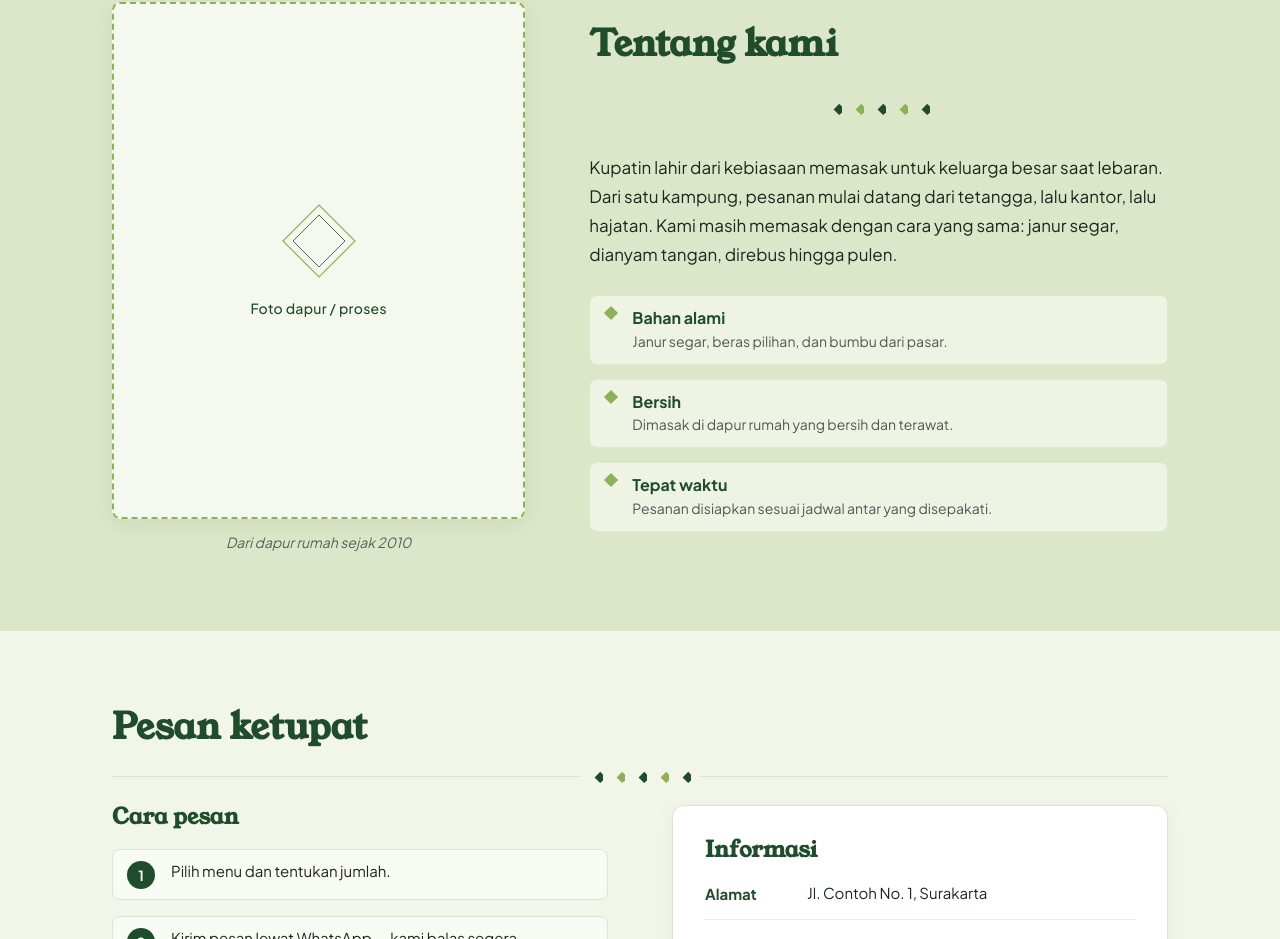
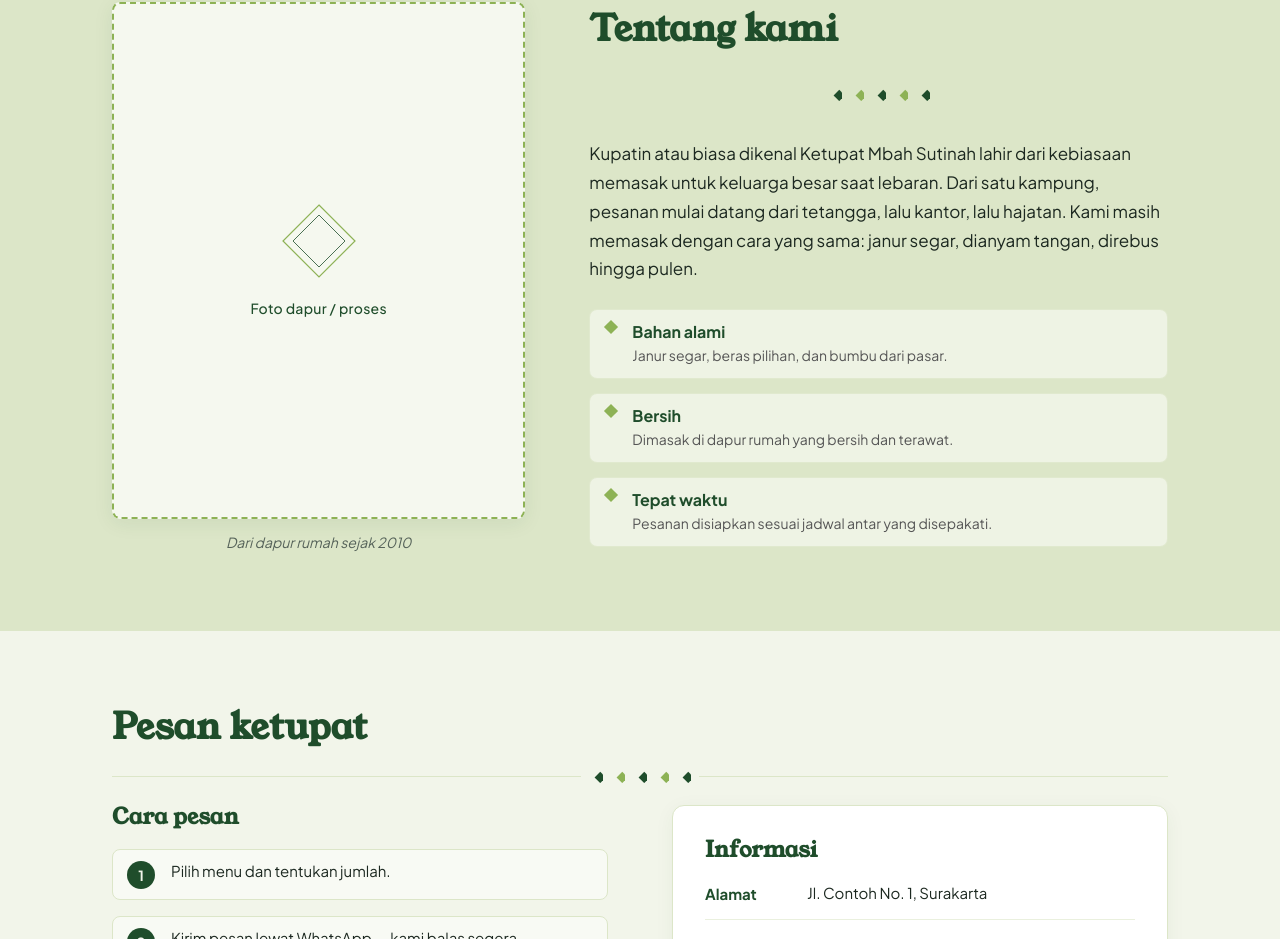
Before and after one commit to Nugikku/web-landingpage-ketupat-mbah-sutinah, a Next.js app: page / in a window 1280 px wide. Shown: the part 1566-2505 px from the top of the page. Built offline with nearby package versions, Linux system fonts and the light colour scheme.

Commit message:
update nama brand Kupatin menu tentang

```diff
--- a/components/sections/TentangKami.jsx
+++ b/components/sections/TentangKami.jsx
@@ -56,7 +56,7 @@ export default function TentangKami() {
           <KetupatWeave variant="divider" />
 
           <p>
-            Kupatin lahir dari kebiasaan memasak untuk keluarga besar
+            Kupatin atau biasa dikenal Ketupat Mbah Sutinah lahir dari kebiasaan memasak untuk keluarga besar
             saat lebaran. Dari satu kampung, pesanan mulai datang dari tetangga,
             lalu kantor, lalu hajatan. Kami masih memasak dengan cara yang sama:
             janur segar, dianyam tangan, direbus hingga pulen.
```
